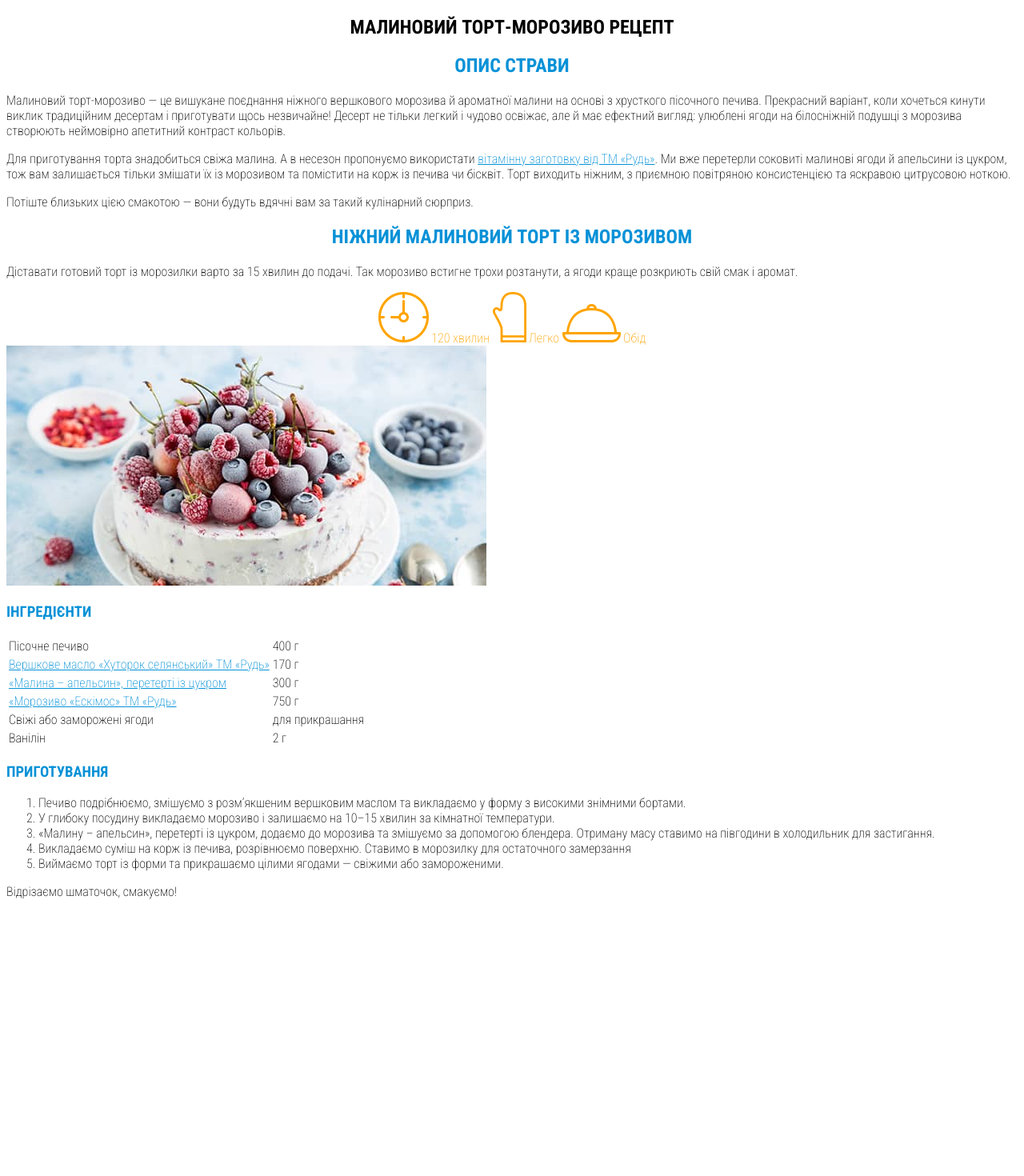
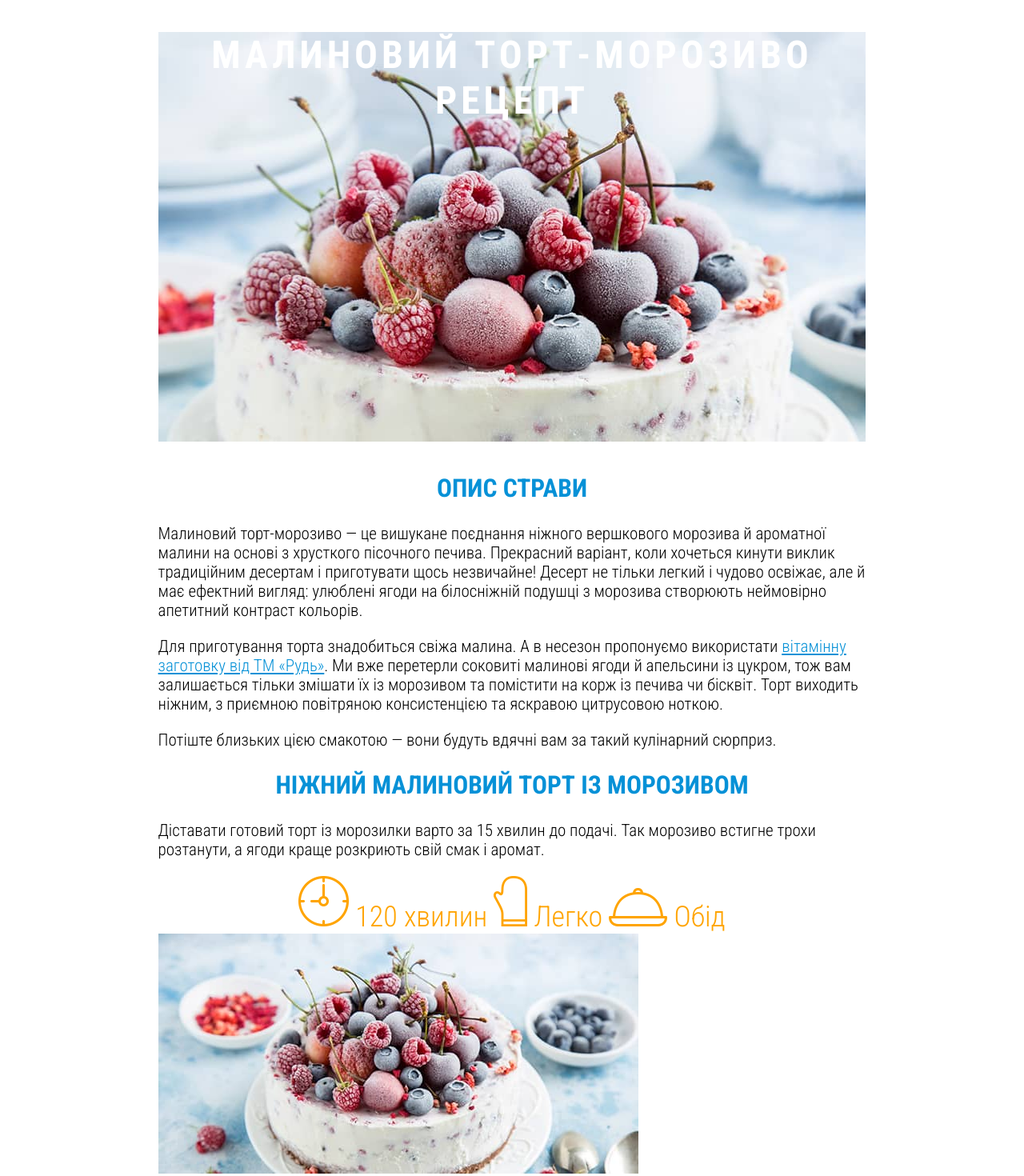
Before and after one commit to daki1337/lesson-1, a plain HTML site: page index.html in a window 1280 px wide. Shown: the top 1470 px of the page at 80% size. Before the commit the page ends 1140 px from the top, so only its background shows below. Drawn offline with Linux system fonts and the light colour scheme.

Commit message:
Add background

```diff
--- a/index.html
+++ b/index.html
@@ -11,15 +11,16 @@
 </head>
 <body>
    <main>
-    <article>
-        <h1 class="center">  МАЛИНОВИЙ ТОРТ-МОРОЗИВО РЕЦЕПТ </h1>
+    <article class="recept">
+        <h1 class="center main-title">  МАЛИНОВИЙ ТОРТ-МОРОЗИВО РЕЦЕПТ </h1>
         <h2 class="center blue"> ОПИС СТРАВИ  </h2>
         <p >Малиновий торт-морозиво — це вишукане поєднання ніжного вершкового морозива й ароматної малини на основі з хрусткого пісочного печива. Прекрасний варіант, коли хочеться кинути виклик традиційним десертам і приготувати щось незвичайне! Десерт не тільки легкий і чудово освіжає, але й має ефектний вигляд: улюблені ягоди на білосніжній подушці з морозива створюють неймовірно апетитний контраст кольорів.</p>
         <p >Для приготування торта знадобиться свіжа малина. А в несезон пропонуємо використати <a href="https://rud.ua/products/frozen/berries/malina-apelsin/" target="_blank">вітамінну заготовку від ТМ «Рудь»</a>. Ми вже перетерли соковиті малинові ягоди й апельсини із цукром, тож вам залишається тільки змішати їх із морозивом та помістити на корж із печива чи бісквіт. Торт виходить ніжним, з приємною повітряною консистенцією та яскравою цитрусовою ноткою. </p>
         <p >Потіште близьких цією смакотою — вони будуть вдячні вам за такий кулінарний сюрприз. </p>
         <h2 class="center blue">  НІЖНИЙ МАЛИНОВИЙ ТОРТ ІЗ МОРОЗИВОМ </h2>
-        <p >Діставати готовий торт із морозилки варто за 15 хвилин до подачі. Так морозиво встигне трохи розтанути, а ягоди краще розкриють свій смак і аромат.</p>
-    <div class="center">
+        <p >Діставати готовий торт із морозилки варто за 15 хвилин до подачі. Так морозиво встигне трохи розтанути, а ягоди краще розкриють свій смак і аромат.
+        </p>
+    <div class="center yellow big-font">
         <img src="./assets/icons/1.png" alt="clock">
         <span class="yellow">120 хвилин</span>
         <img src="./assets/icons/2.png" alt="mitten">
@@ -69,7 +70,7 @@
         <li> Викладаємо суміш на корж із печива, розрівнюємо поверхню. Ставимо в морозилку для остаточного замерзання</li>
         <li> Виймаємо торт із форми та прикрашаємо цілими ягодами — свіжими або замороженими.</li>
     </ol>
-    <p>Відрізаємо шматочок, смакуємо!</p>
+    <p class="italic"> Відрізаємо шматочок, смакуємо!</p>
 </article>
    </main>
 </body>
--- a/style.css
+++ b/style.css
@@ -1,7 +1,8 @@
 
 body {
     font-family: "Roboto Condensed", sans-serif;
-    font-weight: 200;
+    font-weight: 300;
+    font-size: 21px;
 }
 .center {
     text-align: center;
@@ -10,8 +11,31 @@ body {
     color: #0691d7;
 }
 .yellow {
-    color: #ffa400
+    color: #ffa400;
 }
 .left {
     text-align: left;
 }
+.italic {font-style: oblique;
+
+}
+.recept {
+    width: 70%;
+  margin: auto;
+}
+.big-font {font-size: 36px;
+
+}
+.main-title{
+  height: 512px;
+background-color: #0691d7;
+    color: white;
+font-size: 48px;
+letter-spacing: 5px;
+background-image: url(./assets/images/61cc1ba5608b6.jpg);
+background-size: cover;
+background-position: center;
+background-repeat: no-repeat;
+
+
+}
```
Also changed, not shown: assets/images/61cc1ba5608b6.jpg (added).
